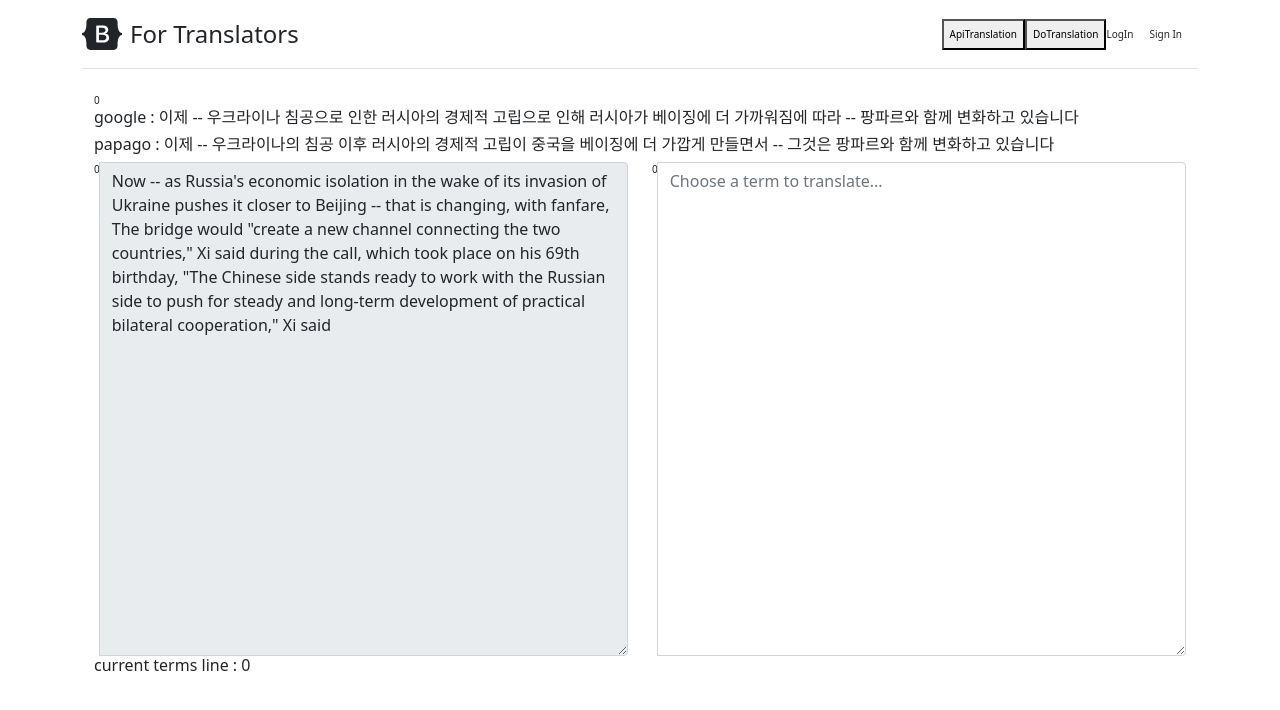
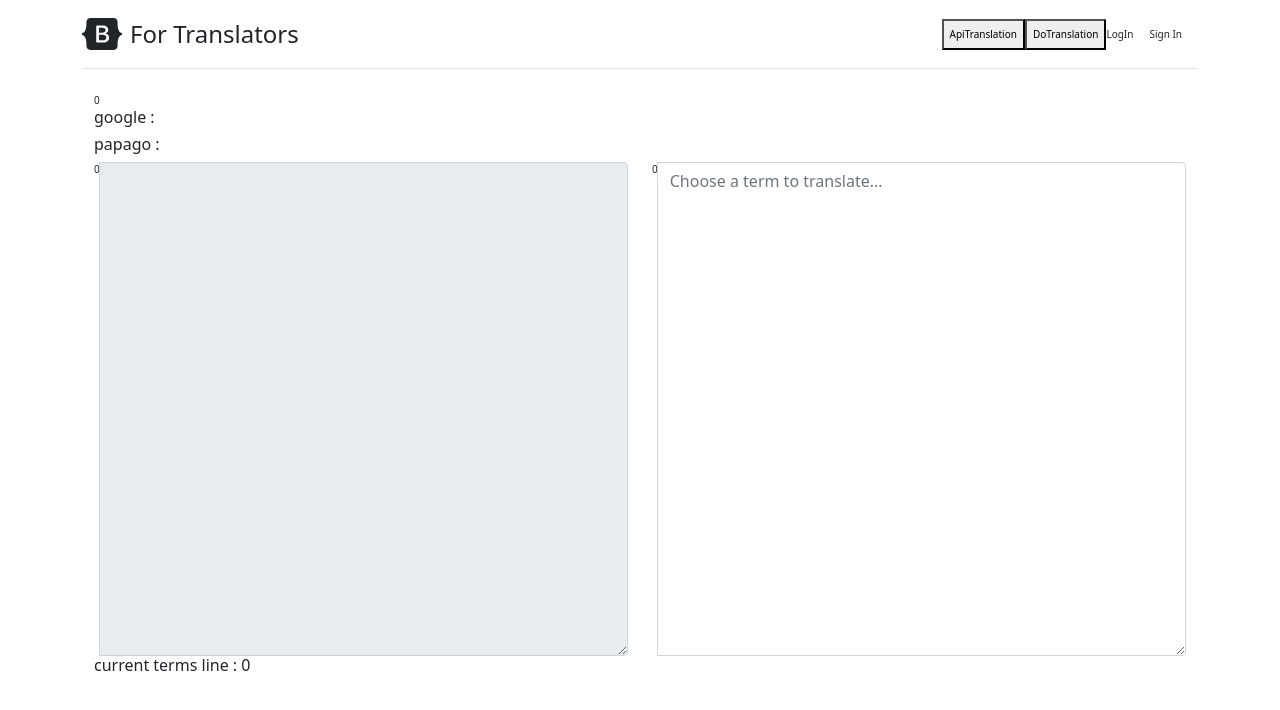
Before and after one commit to yoju-lab/project_fortranslators_front, a Vue app: page / in a window 1280 px wide. Both pictures are taken after a click on the button "DoTranslation". Shown: the top 710 px of the page. Built offline with nearby package versions, Linux system fonts and the light colour scheme.

Commit message:
add front pages

```diff
--- a/src/App.vue
+++ b/src/App.vue
@@ -11,7 +11,23 @@ const states = reactive({
 
 function changeComponet(component_name) {
   states.currentMenu = component_name == "DoTranslation" ? DoTranslation : ApiTranslation;
+  if (states.currentMenu === DoTranslation) {
+  }
   console.log(`changeComponet : ${states.currentMenu}`);
+}
+
+const translatedDoc = reactive({
+  source: "",
+  byGoogle: "",
+  byPapago: "",
+});
+
+function setTanslatedDoc(translatedAPIDoc) {
+  // console.log(`setTanslatedDoc() : ${translatedAPIDoc.byGoogle}`);
+  translatedDoc.source = translatedAPIDoc.source;
+  translatedDoc.byGoogle = translatedAPIDoc.byGoogle;
+  translatedDoc.byPapago = translatedAPIDoc.byPapago;
+  console.log(`setTanslatedDoc() - translatedDoc : ${translatedDoc.byGoogle}`);
 }
 </script>
 
@@ -50,8 +66,12 @@ function changeComponet(component_name) {
       </div>
     </header>
     <main>
-      {{ translatedDoc }}
-      <component :is="states.currentMenu"></component>
+      <!-- <div>byGoogle : {{ translatedDoc.byGoogle }}</div> -->
+      <component
+        :is="states.currentMenu"
+        :translatedDoc="translatedDoc"
+        @setTanslatedDoc="setTanslatedDoc"
+      ></component>
     </main>
   </div>
 </template>
--- a/src/components/ApiTranslation/ApiTranslation.vue
+++ b/src/components/ApiTranslation/ApiTranslation.vue
@@ -7,7 +7,7 @@ const translatedDoc = reactive({
   byGoogle: "",
   byPapago: "",
 });
-// const emits = defineEmits(["FromTranslatedApi"]);
+const emits = defineEmits(["setTanslatedDoc"]);
 
 function sendToTranslateAPI() {
   translatedDoc.byGoogle =
@@ -17,6 +17,7 @@ function sendToTranslateAPI() {
     '이제 -- 우크라이나의 침공 이후 러시아의 경제적 고립이 중국을 베이징에 더 가깝게 만들면서 -- 그것은 팡파르와 함께 변화하고 있습니다. 시 주석은 69번째 생일에 열린 전화통화에서 "두 나라를 연결하는 새로운 채널을 만들 것"이라고 말했다. 시 주석은 "중국 측은 러시아 측과 협력해 실질적이고 장기적인 양자 협력 발전을 추진할 준비가 돼 있다"고 말했다.';
 
   console.log(`sendToTranslateAPI()`);
+  emits("setTanslatedDoc", translatedDoc);
 }
 </script>
 
--- a/src/components/DoTranslation/DoTranslation.vue
+++ b/src/components/DoTranslation/DoTranslation.vue
@@ -11,7 +11,7 @@
       />
     </div>
 
-    <!-- text areas -->
+    <!-- Translate text areas -->
     <div class="row">
       <TranslatePlace
         :sourceTerms="translatedTerms.source"
@@ -34,14 +34,12 @@ import TranslatePlace from "./TranslatePlace.vue";
 import Progressstates from "./ProgressState.vue";
 import { onMounted, reactive } from "vue";
 
-const translatedDoc = reactive({
-  source:
-    'Now -- as Russia\'s economic isolation in the wake of its invasion of Ukraine pushes it closer to Beijing -- that is changing, with fanfare. The bridge would "create a new channel connecting the two countries," Xi said during the call, which took place on his 69th birthday. "The Chinese side stands ready to work with the Russian side to push for steady and long-term development of practical bilateral cooperation," Xi said.',
-  byGoogle:
-    '이제 -- 우크라이나 침공으로 인한 러시아의 경제적 고립으로 인해 러시아가 베이징에 더 가까워짐에 따라 -- 팡파르와 함께 변화하고 있습니다. 시 주석은 69세 생일에 열린 통화에서 "이 다리는 두 나라를 연결하는 새로운 통로를 만들 것"이라고 말했다. 시 주석은 “중국 측은 러시아 측과 함께 실질적인 양국 협력의 안정적이고 장기적인 발전을 추진할 준비가 돼 있다”고 말했다.',
-  byPapago:
-    '이제 -- 우크라이나의 침공 이후 러시아의 경제적 고립이 중국을 베이징에 더 가깝게 만들면서 -- 그것은 팡파르와 함께 변화하고 있습니다. 시 주석은 69번째 생일에 열린 전화통화에서 "두 나라를 연결하는 새로운 채널을 만들 것"이라고 말했다. 시 주석은 "중국 측은 러시아 측과 협력해 실질적이고 장기적인 양자 협력 발전을 추진할 준비가 돼 있다"고 말했다.',
+const props = defineProps({
+  translatedDoc: {
+    type: Object,
+  },
 });
+
 const translatedTerms = reactive({
   source: [],
   byGoogle: [],
@@ -56,8 +54,8 @@ const states = reactive({
 
 function getDocToTerms(key) {
   const regexToTerms = ".";
-  // console.log(translatedDoc[key]);
-  const result = translatedDoc[key].split(regexToTerms);
+  // console.log(props.translatedDoc[key]);
+  const result = props.translatedDoc[key].split(regexToTerms);
   // remove index with empty value
   if (result[result.length - 1] == "") {
     result.pop();
--- a/src/components/DoTranslation/TranslatePlace.vue
+++ b/src/components/DoTranslation/TranslatePlace.vue
@@ -8,7 +8,7 @@
   </div>
   <div class="col-6">
     <!-- translate Texts -->
-    <TranslateTexts
+    <TranslatingTexts
       :takeTranslatedTerm="props.takeTranslatedTerm"
       :translatingTermsLine="props.translatingTermsLine"
       :termsLength="props.sourceTerms.length"
@@ -19,7 +19,7 @@
 
 <script setup>
 import SourceTexts from "./SourceTexts.vue";
-import TranslateTexts from "./TranslatingTexts.vue";
+import TranslatingTexts from "./TranslatingTexts.vue";
 import { defineProps, defineEmits } from "vue";
 
 const props = defineProps({
```
